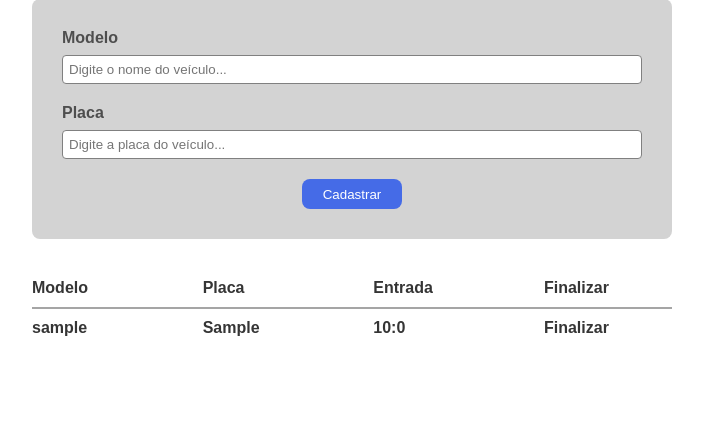
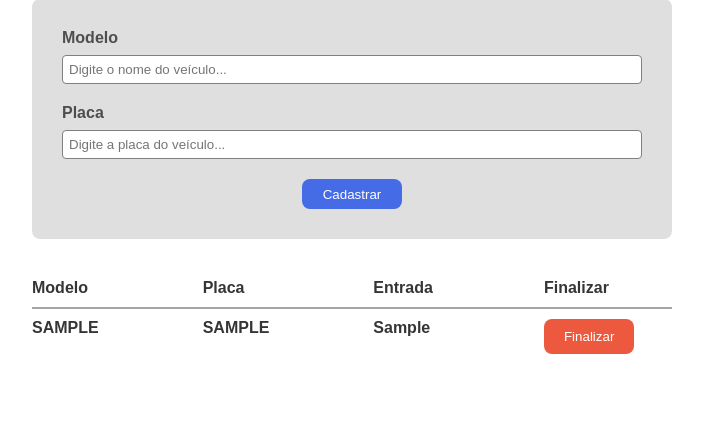
Before and after one commit to Preduh/Estacionamento, a Node server app: page /home in a window 1280 px wide. Shown: the part 166-588 px from the top of the page, without its empty margins (288-991 px from the left). Run offline with Node 20, Linux system fonts and the light colour scheme; tables that the repository leaves empty hold one stand-in row (values such as "Sample post"); some libraries are stand-ins or nearby versions.

Commit message:
Com finalizar

```diff
--- a/public/css/home.css
+++ b/public/css/home.css
@@ -30,7 +30,7 @@ header h1 small {
     position: relative;
     left: 50%;
     transform: translateX(-50%);
-    background-color: rgb(211, 211, 211);
+    background-color: rgb(223, 223, 223);
     border-radius: 8px;
     width: 50%;
     height: 100%;
@@ -92,7 +92,7 @@ header h1 small {
     margin: 10px 0;
 }
 
-.conteudo p, .titles p {
+.conteudo p, .conteudo form, .titles p {
     width: 20%;
 }
 
@@ -105,3 +105,14 @@ header h1 small {
     flex-direction: row;
     justify-content: space-between;
 }
+
+#btn-finalizar{
+    background-color: rgb(236, 89, 62);
+    border: none;
+    outline: none;
+    cursor: pointer;
+    color: white;
+    padding: 10px 20px;
+    margin-bottom: 10px;
+    border-radius: 8px;
+}
--- a/src/app.js
+++ b/src/app.js
@@ -16,17 +16,14 @@ app.get('/home', (req, res) => {
         let modelos = []
         let placas = []
         let horarios = []
+        let ids = []
         for (let i in veiculos) {
             modelos.push(veiculos[i].modelo)
             placas.push(veiculos[i].placa)
             horarios.push(veiculos[i].horario)
+            ids.push(veiculos[i]._id)
         }
-
-        let horarioFormat = []
-        for (let i in horarios) {
-            horarioFormat.push(`${horarios[i].getHours()}:${horarios[i].getMinutes()}`)
-        }
-        res.render('../views/home', { modelos: modelos, placas: placas, horarios: horarioFormat })
+        res.render('../views/home', { ids: ids, modelos: modelos, placas: placas, horarios: horarios })
     }).catch(err => {
         console.log(err)
     })
--- a/views/home.ejs
+++ b/views/home.ejs
@@ -14,9 +14,9 @@
         <section id="cadastro">
             <form action="/home" method="POST">
                 <label for="modelo">Modelo</label>
-                <input type="text" name="modelo" id="modelo" placeholder="Digite o nome do veículo..." required autocomplete="off">
+                <input type="text" name="modelo" id="modelo" placeholder="Digite o nome do veículo..." required autocomplete="off" maxlength="15">
                 <label for="placa">Placa</label>
-                <input type="text" name="placa" id="placa" placeholder="Digite a placa do veículo..." required autocomplete="off">
+                <input type="text" name="placa" id="placa" placeholder="Digite a placa do veículo..." required autocomplete="off" maxlength="8">
                 <button type="submit" id="btn-cadastrar">Cadastrar</button>
             </form>
         </section>
@@ -33,7 +33,9 @@
                     <p><%= modelos[i] %></p>
                     <p><%= placas[i] %></p>
                     <p><%= horarios[i] %></p>
-                    <p>Finalizar</p>
+                    <form action="/finalizar/<%= ids[i] %>"method="POST">
+                        <p><button id="btn-finalizar">Finalizar</button></p>
+                    </form>
                 </div>
             <% } %>
         </section>
```
Also changed, not shown: src/controllers/authController.js (+24 -1 lines), src/models/index.js (+4 -4 lines).
